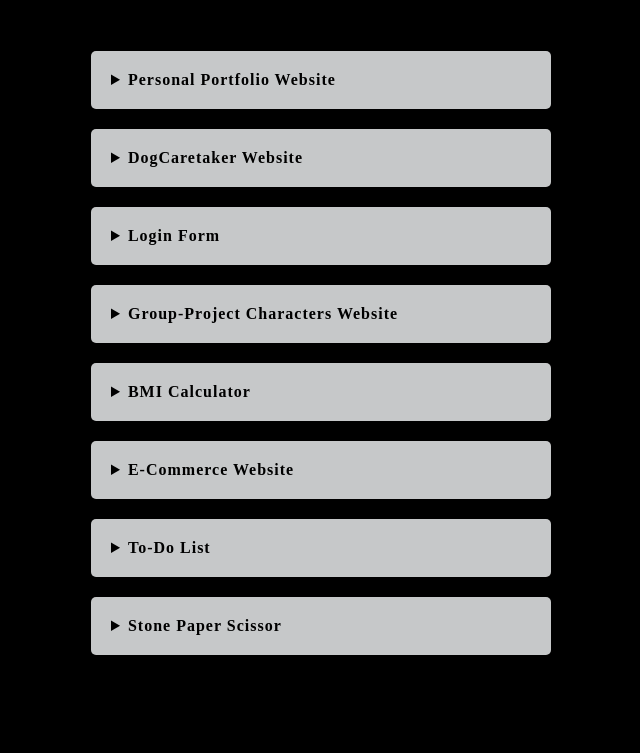
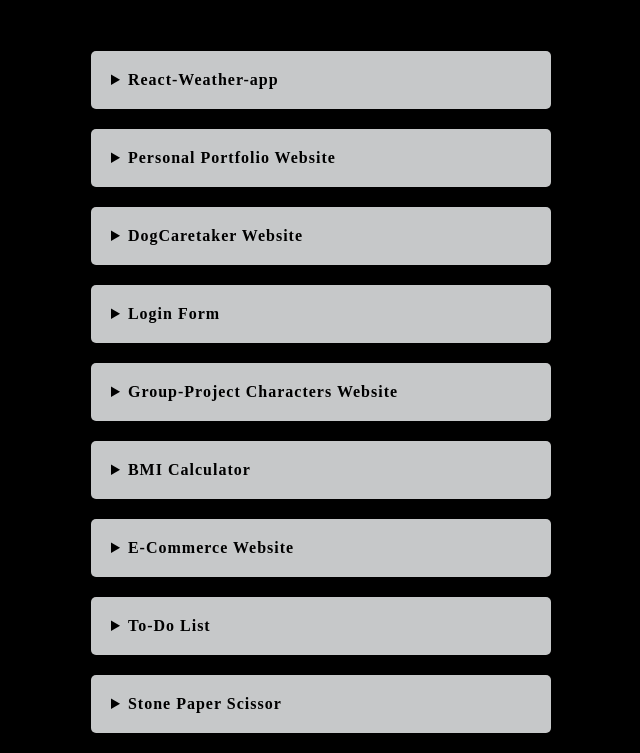
Before and after one commit to pravin435916/Portfolio, a plain HTML site: page projects.html in a window 1280 px wide. Shown: the part 161-914 px from the top of the page, without its empty margins (319-959 px from the left). Before the commit the page ends 836 px from the top, so only its background shows below. Drawn offline with Linux system fonts and the light colour scheme.

Commit message:
Update projects.html

```diff
--- a/projects.html
+++ b/projects.html
@@ -82,6 +82,11 @@ body{
         <p>You can view by clicking on it </p>
         <div class="boxes">
     <details>
+        <summary>React-Weather-app</summary>
+        <p>I made a  this weather app using react Js and opneweatherApi</p>
+        <a href="http://pravin435916.github.io/React-Weather-app" target="_blank">http://pravin435916.github.io/React-Weather-app </a>
+    </details>
+    <details>
         <summary>Personal Portfolio Website</summary>
         <p>I made a Beautiful Portfolio Website using Html Css and JavaScript </p>
         <a href="https://pravin435916.github.io/Portfolio/" target="_blank">https://pravin435916.github.io/Portfolio/ </a>
```
